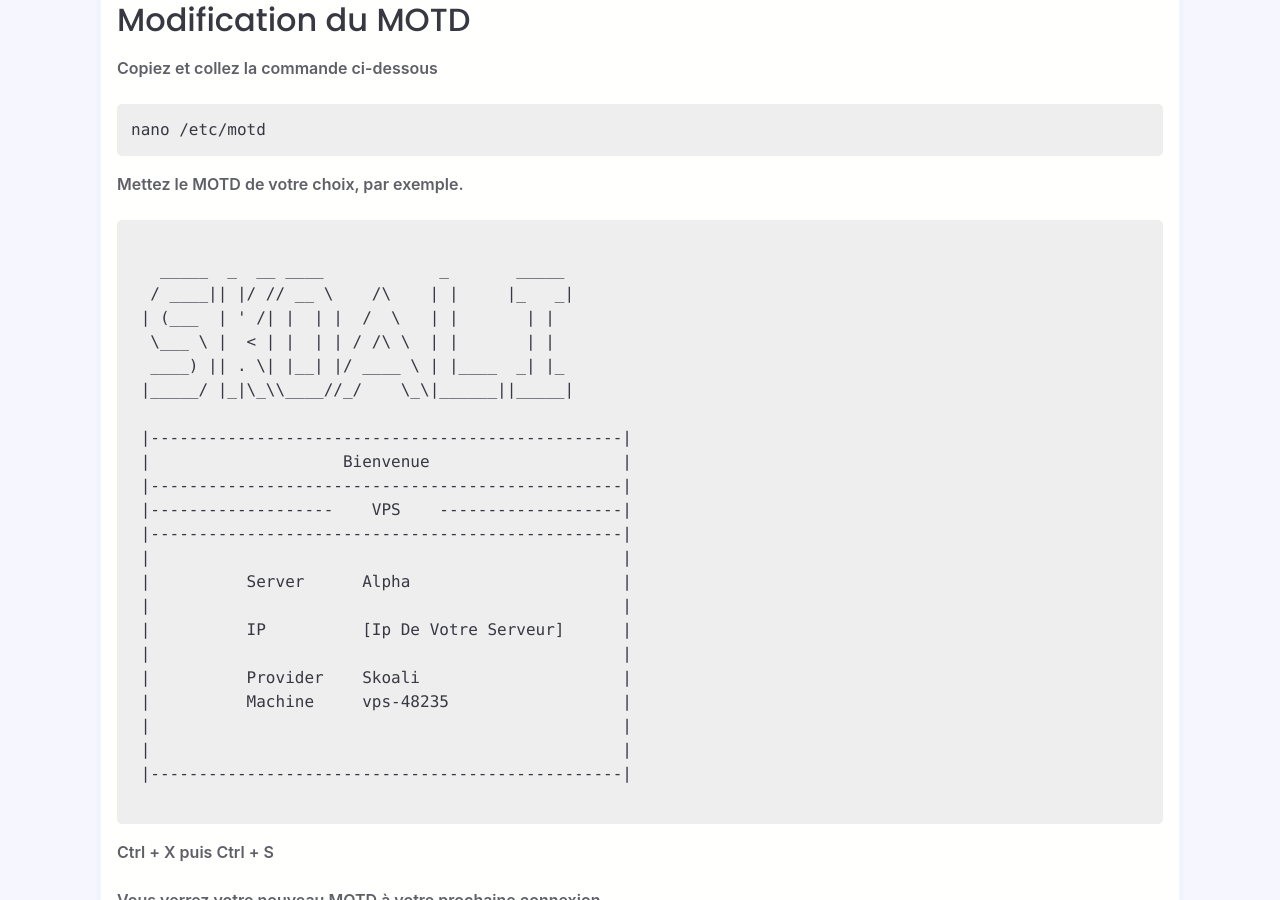
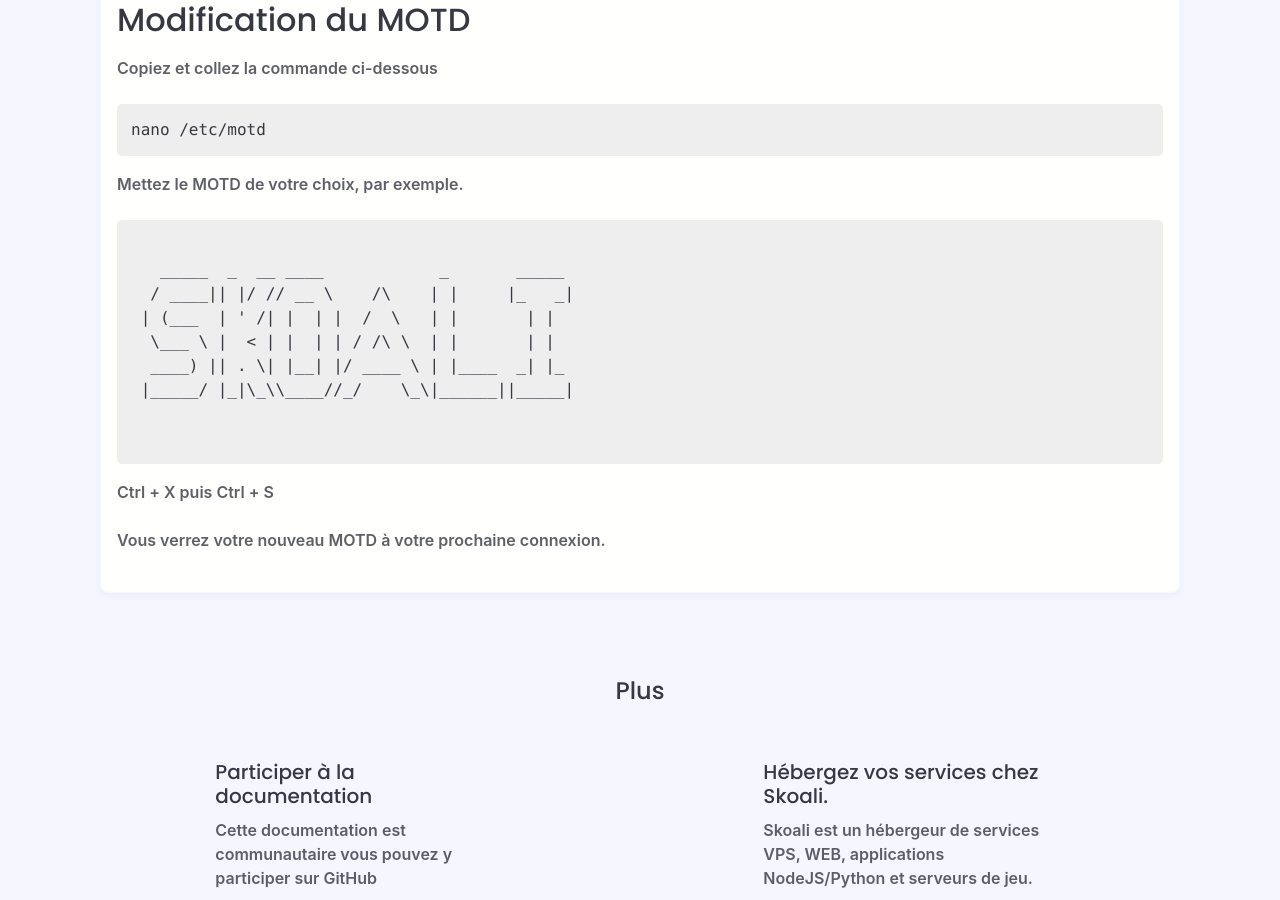
Before and after one commit to Skoali/doc, a Jekyll site: the page built from _posts/vps/2022-03-20-changer-le-MOTD-d-un-VPS.md, in a window 1280 px wide and 900 px high, scrolled down 979 px. Built offline with Jekyll 4.4.1, drawn with Linux system fonts in a browser that asks for light colours; nearby versions of some CDN libraries; some web fonts are replaced.

Commit message:
Update 2022-03-20-changer-le-MOTD-d-un-VPS.md

````diff
--- a/_posts/vps/2022-03-20-changer-le-MOTD-d-un-VPS.md
+++ b/_posts/vps/2022-03-20-changer-le-MOTD-d-un-VPS.md
@@ -42,21 +42,6 @@ Mettez le MOTD de votre choix, par exemple.
   ____) || . \| |__| |/ ____ \ | |____  _| |_
  |_____/ |_|\_\\____//_/    \_\|______||_____|
 
- |-------------------------------------------------|
- |                    Bienvenue                    |
- |-------------------------------------------------|
- |-------------------    VPS    -------------------|
- |-------------------------------------------------|
- |                                                 |
- |          Server      Alpha                      |
- |                                                 |
- |          IP          [Ip De Votre Serveur]      |
- |                                                 |
- |          Provider    Skoali                     |
- |          Machine     vps-48235                  |
- |                                                 |
- |                                                 |
- |-------------------------------------------------|
 
 ```
 
````
